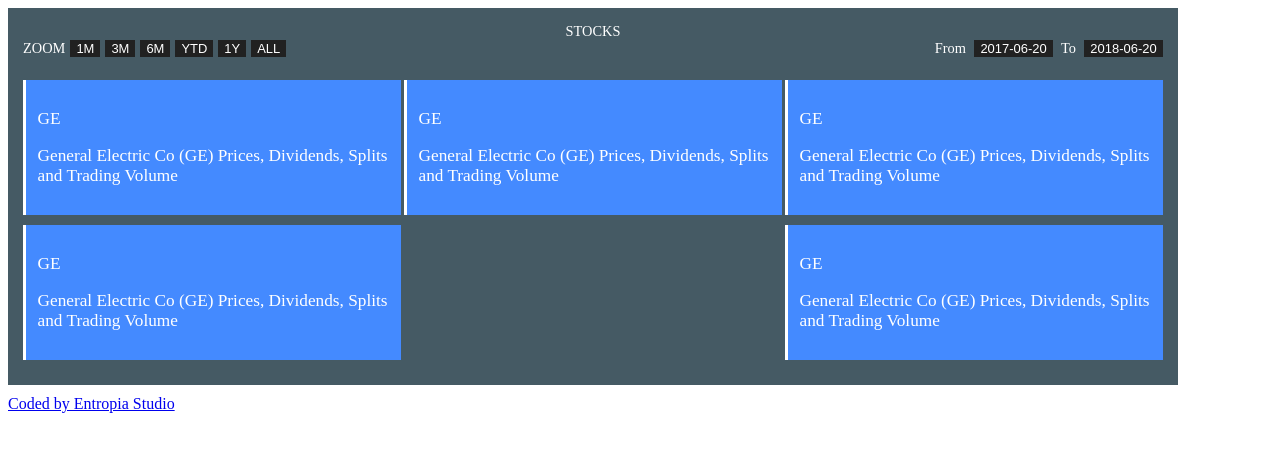
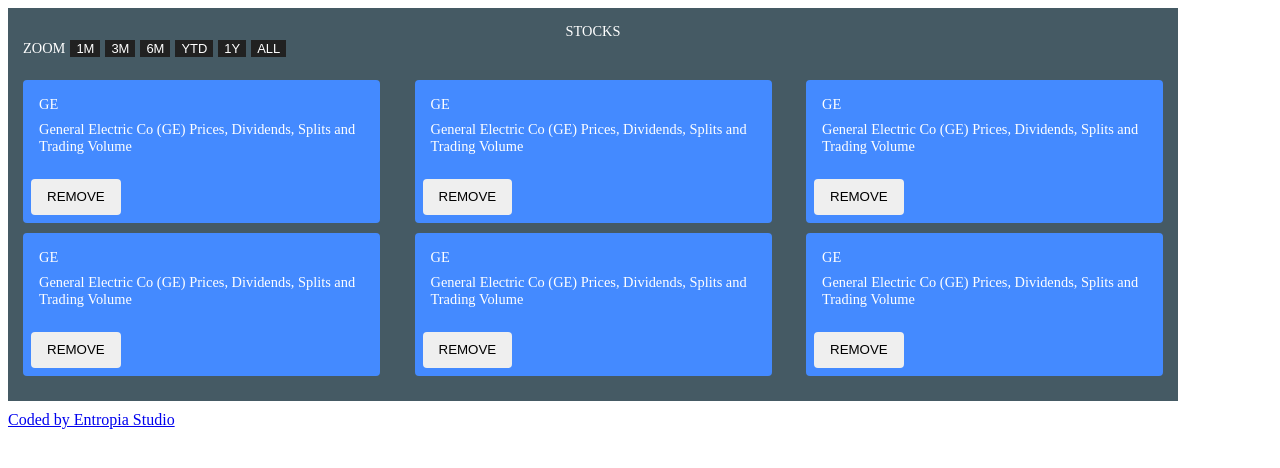
Before and after one commit to entropia-studio/chart-stock-market, an Angular app: page / in a window 1280 px wide. Shown: the top 468 px of the page. Built offline with nearby package versions, Linux system fonts and the light colour scheme; no server answers.

Commit message:
Building API

```diff
--- a/package.json
+++ b/package.json
@@ -13,6 +13,7 @@
   "private": true,
   "dependencies": {
     "@angular/animations": "^6.0.3",
+    "@angular/cdk": "^6.3.0",
     "@angular/cli": "~6.0.5",
     "@angular/common": "^6.0.3",
     "@angular/compiler": "^6.0.3",
@@ -20,11 +21,15 @@
     "@angular/core": "^6.0.3",
     "@angular/forms": "^6.0.3",
     "@angular/http": "^6.0.3",
+    "@angular/material": "^6.3.0",
     "@angular/platform-browser": "^6.0.3",
     "@angular/platform-browser-dynamic": "^6.0.3",
     "@angular/router": "^6.0.3",
+    "body-parser": "^1.18.3",
     "core-js": "^2.5.4",
+    "dotenv": "^6.0.0",
     "express": "^4.16.3",
+    "mongoose": "^5.1.6",
     "path": "^0.12.7",
     "rxjs": "^6.0.0",
     "typescript": "~2.7.2",
--- a/src/app/app.component.css
+++ b/src/app/app.component.css
@@ -44,27 +44,6 @@
   padding-right: 5px;
 }
 
-      .date {
-        display: flex;
-        width: 555px;
-        justify-content: flex-end;
-        font-size: 1em;
-      }
-      .date input {
-        border: 0px;
-        font-size: 0.9em;
-        background-color: #212121;
-        color: white;
-        width: 75px;
-        text-align: center;
-      }
-      .date li {
-        padding-right: 8px;
-      }
-      .date li:last-child {
-        padding-right: 0px;
-      }
-
 .chart {
   width: 100%;
   margin-top: 0.8em;
@@ -79,10 +58,8 @@
 }
 
 .stock-box {
-        width: 352px;
+  width: 325px;
   background-color: #448AFF;
-        padding: 0.8em;
-        border-left: 3px solid white;
   margin-bottom: 10px;
 }
 .stock-box p {
--- a/src/app/app.component.html
+++ b/src/app/app.component.html
@@ -1,4 +1,4 @@
-{{json}}
+{{jsonResponse}}
 <div class="main">
   <span style="width: 100%;text-align: center">STOCKS</span>
   <div class="zoom">
@@ -9,36 +9,39 @@
     <li><button>YTD</button></li>
     <li><button>1Y</button></li>
     <li><button>ALL</button></li>
-
-  </div>
-  <div class="date">
-    <li>From</li>
-    <li><input name="dateFrom" type="text" value="2017-06-20"></li>
-    <li>To</li>
-    <li><input name="dateTo" type="text" value="2018-06-20"></li>
   </div>
   <div class="chart" id="chart_div"></div>
-<div class="stocks">
- <div class="stock-box">
-  <p>GE<p>
-  General Electric Co (GE) Prices, Dividends, Splits and Trading Volume
- </div>
-   <div class="stock-box">
-  <p>GE<p>
-  General Electric Co (GE) Prices, Dividends, Splits and Trading Volume
- </div>
- <div class="stock-box">
-  <p>GE<p>
-  General Electric Co (GE) Prices, Dividends, Splits and Trading Volume
- </div>
-  <div class="stock-box">
-  <p>GE<p>
-  General Electric Co (GE) Prices, Dividends, Splits and Trading Volume
- </div>
-  <div class="stock-box">
-  <p>GE<p>
-  General Electric Co (GE) Prices, Dividends, Splits and Trading Volume
- </div>
+  <div class="stocks">
+    <mat-card class="stock-box">
+        <mat-card-title>GE</mat-card-title>
+        <mat-card-content>General Electric Co (GE) Prices, Dividends, Splits and Trading Volume</mat-card-content>
+        <mat-card-actions><button mat-button>REMOVE</button></mat-card-actions>
+    </mat-card>
+    <mat-card class="stock-box">
+        <mat-card-title>GE</mat-card-title>
+        <mat-card-content>General Electric Co (GE) Prices, Dividends, Splits and Trading Volume</mat-card-content>
+        <mat-card-actions><button mat-button>REMOVE</button></mat-card-actions>
+    </mat-card>
+    <mat-card class="stock-box">
+        <mat-card-title>GE</mat-card-title>
+        <mat-card-content>General Electric Co (GE) Prices, Dividends, Splits and Trading Volume</mat-card-content>
+        <mat-card-actions><button mat-button>REMOVE</button></mat-card-actions>
+    </mat-card>
+    <mat-card class="stock-box">
+        <mat-card-title>GE</mat-card-title>
+        <mat-card-content>General Electric Co (GE) Prices, Dividends, Splits and Trading Volume</mat-card-content>
+        <mat-card-actions><button mat-button>REMOVE</button></mat-card-actions>
+    </mat-card>
+    <mat-card class="stock-box">
+        <mat-card-title>GE</mat-card-title>
+        <mat-card-content>General Electric Co (GE) Prices, Dividends, Splits and Trading Volume</mat-card-content>
+        <mat-card-actions><button mat-button>REMOVE</button></mat-card-actions>
+    </mat-card>
+    <mat-card class="stock-box">
+        <mat-card-title>GE</mat-card-title>
+        <mat-card-content>General Electric Co (GE) Prices, Dividends, Splits and Trading Volume</mat-card-content>
+        <mat-card-actions><button mat-button>REMOVE</button></mat-card-actions>
+    </mat-card>
   </div>
 </div>
 <a href="https://github.com/entropia-studio/" target="_blank">Coded by Entropia Studio</a>
--- a/src/app/app.component.ts
+++ b/src/app/app.component.ts
@@ -10,20 +10,21 @@ import {ChartStocks} from './chart-stocks';
 })
 export class AppComponent implements OnInit{
   title = 'app';
-
+  jsonResponse: Object;
   constructor(
-    //private charStocks: ChartStocks
-    //private chartStockService: ChartStocksService
+   // private charStocks: ChartStocks,
+    private chartStockService: ChartStocksService
   ) {}
 
   ngOnInit(){
-    /*
-    const json = this.chartStockService.stocksSearchValues()
+
+    this.chartStockService.stocksSearchValues(["GOOGL"],"ytd")
     .subscribe(chartData => {
-      console.log(chartData);
+      this.jsonResponse = JSON.stringify(chartData);
+      console.log(chartData["GOOGL"].quote.companyName);
      }
     );
-    */
+
    console.log('hi');
 
   }
--- a/src/app/chart-stocks.service.ts
+++ b/src/app/chart-stocks.service.ts
@@ -2,19 +2,20 @@ import { Injectable } from '@angular/core';
 import {HttpClient} from '@angular/common/http';
 import { Observable } from 'rxjs';
 import {ChartStocks} from './chart-stocks';
-import { resolve } from 'path';
-import { reject } from 'q';
 
 @Injectable({
   providedIn: 'root'
 })
 export class ChartStocksService {
 
-  urlApi: string = 'https://api.iextrading.com/1.0/stock/market/batch?symbols=googl&types=chart&range=ytd';
+  urlApi: string = 'https://api.iextrading.com/1.0/stock/market/batch?types=quote,chart';
   constructor(private http: HttpClient) { }
 
-  stocksSearchValues = (): Observable<Object> => {
-    return this.http.get(this.urlApi);
+  stocksSearchValues = (symbols: Array<String>, range: String): Observable<ChartStocks> => {
+    this.urlApi += "&symbols= " + symbols.join() + "&range=" + range;
+    return this.http.get<ChartStocks>(this.urlApi);
+
+
   }
 
   /*
--- a/src/index.html
+++ b/src/index.html
@@ -4,7 +4,6 @@
   <meta charset="utf-8">
   <title>ChartStockMarket</title>
   <base href="/">
-
   <meta name="viewport" content="width=device-width, initial-scale=1">
   <link rel="icon" type="image/x-icon" href="favicon.ico">
 </head>
```
Also changed, not shown: datastore.js (added, +103 -0 lines), server.js (+53 -3 lines), src/app/app.module.ts (+7 -2 lines), src/app/chart-stocks.ts (+43 -1 lines), 2 other files (tests, documents, lock files or other folders). Lines whose indentation alone changed are shown as unchanged.
